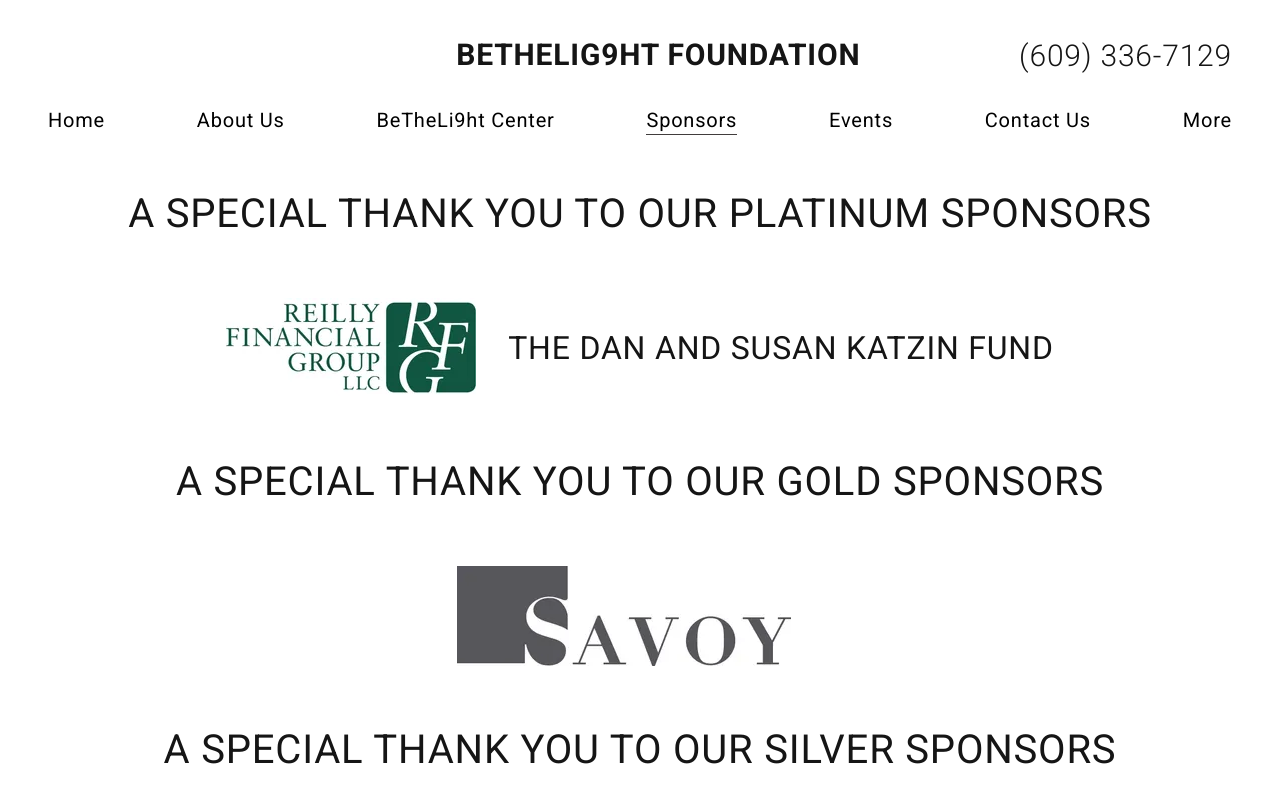
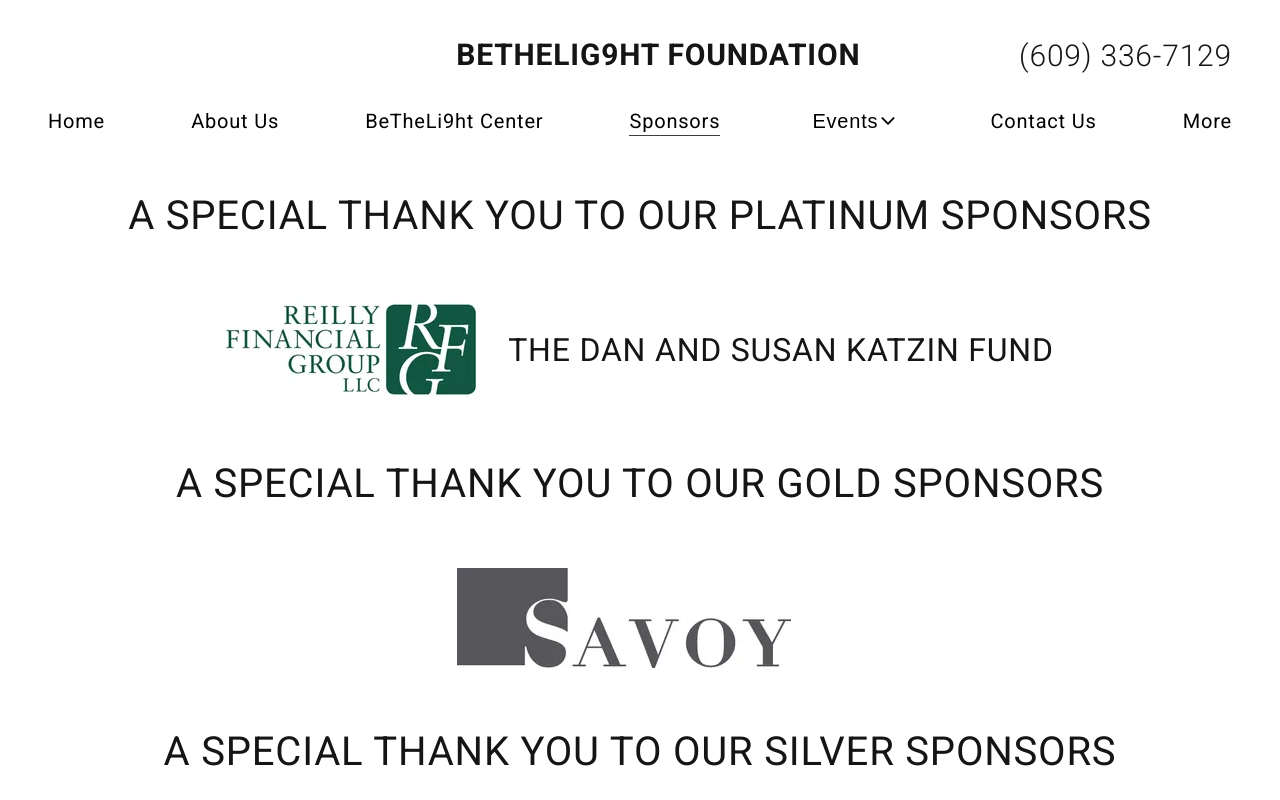
Before and after one commit to choir27/BeTheLig9ht-Foundation, a Next.js app: page /sponsors in a window 1280 px wide. Shown: the top 800 px of the page. Built offline with nearby package versions, Linux system fonts and the light colour scheme.

Commit message:
add drop down menu component, add events drop down menu in nav, add styling to events drop down menu and appropriate link domains

```diff
--- /dev/null
+++ b/app/events/calendar/page.tsx
@@ -0,0 +1,3 @@
+export default function page(){
+
+}
--- /dev/null
+++ b/components/Drop_Down_Menu.tsx
@@ -0,0 +1,33 @@
+import {Drop_Down_Menu_Interface} from "../middleware/Interfaces"
+import {IoIosArrowDown} from "react-icons/io";
+import {Button, ButtonLink} from "./Buttons";
+import {useState} from "react";
+import { usePathname } from "next/navigation";
+import styles from "../css/styles.module.css"
+
+export default function Drop_Down_Menu(props: Drop_Down_Menu_Interface){
+
+    const pathname = usePathname();
+
+    const options = props.options.map((option: string)=>{
+        return( ButtonLink({text: option, href: `/events/${option}`, className: pathname.includes(option) ? styles.active : ""}))
+    })
+
+    const [toggleNavDisplay, setToggleNavDisplay] = useState<boolean>(false);
+
+
+    return(
+        <li>
+            {Button({text: <div className = {`${styles.flex} ${styles.alignCenter}`}>{props.text}<IoIosArrowDown/></div>, onClick: ()=>setToggleNavDisplay(!toggleNavDisplay), href: "", className: styles.menu_button})}
+
+            {toggleNavDisplay ?
+            <section className = {`${styles.flex} ${styles.column} ${styles.drop_down_menu}`}>
+            {options}
+            </section>
+            :
+            ""
+            }
+        </li>
+    )
+
+}
--- a/components/Nav.tsx
+++ b/components/Nav.tsx
@@ -3,6 +3,7 @@ import React from "react";
 import { ButtonLink } from "./Buttons";
 import styles from "../css/styles.module.css";
 import { usePathname } from "next/navigation";
+import Drop_Down_Menu from "./Drop_Down_Menu";
 
 export default function Nav() {
   const pathname = usePathname();
@@ -49,13 +50,7 @@ export default function Nav() {
             text="Sponsors"
           />
         </li>
-        <li>
-          <ButtonLink
-            className={urls.events ? styles.active : ""}
-            href="/events-gallery"
-            text="Events"
-          />
-        </li>
+        <Drop_Down_Menu text="Events" options={["calendar", "betheli9ht/be-the-music", "events gallery", "coby classic"]}/>
         <li>
           <ButtonLink
             className={urls.contact ? styles.active : ""}
--- a/css/global.css
+++ b/css/global.css
@@ -133,7 +133,7 @@ table {
 .hidden {
   display: none;
 }
-html {
+html{
   font-family: "Roboto", sans-serif;
 }
 /*General
--- a/css/styles.module.css
+++ b/css/styles.module.css
@@ -264,3 +264,48 @@ aside .imageContainer {
 .full_W {
   width: 100%;
 }
+
+
+/*Nav
+========================================================================== */
+
+@keyframes slide {
+  from {
+    opacity: 100%;
+  }
+
+  to {
+    opacity: 10%;
+  }
+}
+
+.drop_down_menu{
+  position: absolute;
+  margin-top: 1rem;
+  padding: 2rem;
+  background: white;
+  box-shadow: 2px 4px 4px rgb(215, 196, 196);
+ width: auto;
+ }
+
+
+ .drop_down_menu a{
+  text-transform: capitalize;
+   margin-bottom: 1rem;
+ }
+
+ .menu_button{
+   font-weight: 400;
+   color: black;
+   font-size: 1.25rem;
+   border: none;
+   background: none;
+   text-transform: none;
+   letter-spacing: 0.05rem;
+   line-height: 1;
+ }
+
+ .menu_button:hover {
+   animation: 0.5s linear 0s slide alternate infinite;
+   cursor: pointer;
+ }
```
Also changed, not shown: middleware/Interfaces.tsx (+7 -1 lines).
